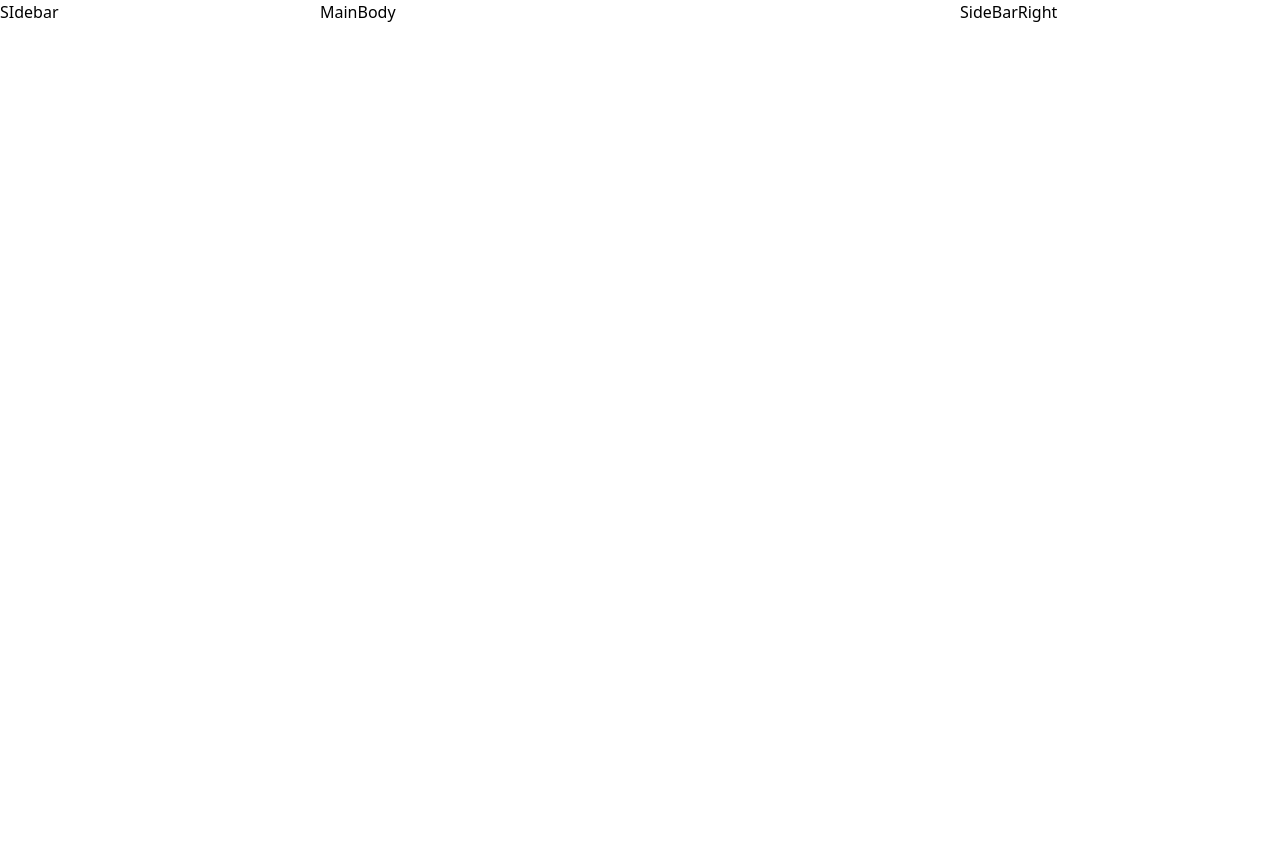
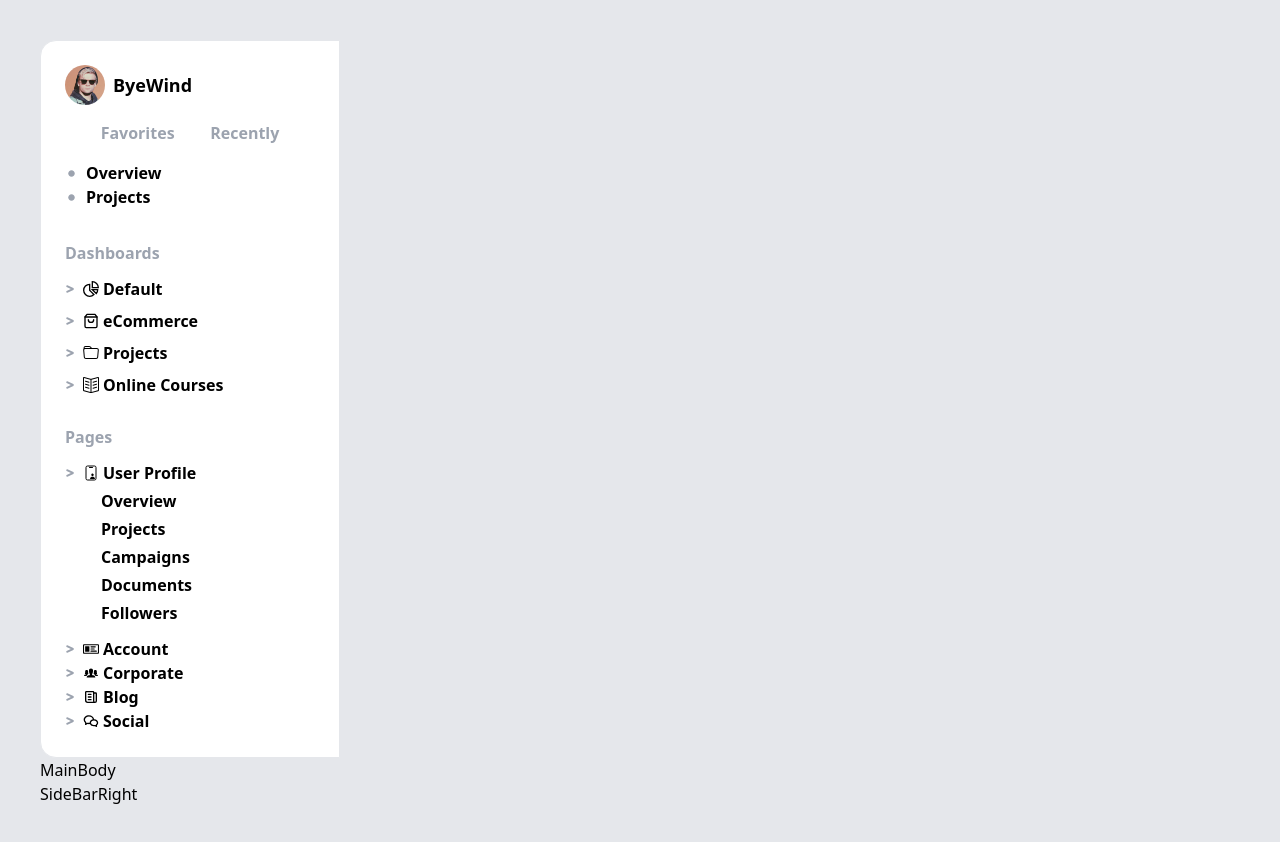
Before and after one commit to kamrankhancodes/splice-frontend-test, a React (Create React App) app: page /dashboard in a window 1280 px wide. Shown: the top 842 px of the page. Before the commit the page ends 800 px from the top, so only its background shows below. Built offline with nearby package versions, Linux system fonts and the light colour scheme.

Commit message:
left sidebar UI complete

```diff
--- a/package.json
+++ b/package.json
@@ -3,11 +3,13 @@
   "version": "0.1.0",
   "private": true,
   "dependencies": {
+    "@material-tailwind/react": "^1.2.5",
     "@testing-library/jest-dom": "^5.16.5",
     "@testing-library/react": "^13.4.0",
     "@testing-library/user-event": "^13.5.0",
     "react": "^18.2.0",
     "react-dom": "^18.2.0",
+    "react-icons": "^4.7.1",
     "react-router-dom": "^6.8.0",
     "react-scripts": "5.0.1",
     "web-vitals": "^2.1.4"
--- a/src/layout/SideBarRight.jsx
+++ b/src/layout/SideBarRight.jsx
@@ -1,9 +1,50 @@
 import React from 'react'
 
 const SideBarRight = () => {
-  return (
-    <div className=' w-full md:w-1/4'>SideBarRight</div>
-  )
+    return (
+        <div className=' w-full md:w-1/4'>SideBarRight
+{/*
+            <Accordion open={open === 1} icon={<Icon id={1} open={open} />}>
+                <AccordionHeader onClick={() => handleOpen(1)}>
+                    a
+                </AccordionHeader>
+                <AccordionBody>
+                   a
+                </AccordionBody>
+            </Accordion>
+            <Accordion open={open === 2} icon={<Icon id={2} open={open} />}>
+                <AccordionHeader onClick={() => handleOpen(2)}>
+                    How to use Material Tailwind?
+                </AccordionHeader>
+                <AccordionBody>
+                    We&apos;re not always in the position that we want to be at.
+                    We&apos;re constantly growing. We&apos;re constantly making mistakes.
+                    We&apos;re constantly trying to express ourselves and actualize our
+                    dreams.
+                </AccordionBody>
+            </Accordion>
+            <Accordion open={open === 3} icon={<Icon id={3} open={open} />}>
+                <AccordionHeader onClick={() => handleOpen(3)}>
+                    What can I do with Material Tailwind?
+                </AccordionHeader>
+                <AccordionBody>
+                    We&apos;re not always in the position that we want to be at.
+                    We&apos;re constantly growing. We&apos;re constantly making mistakes.
+                    We&apos;re constantly trying to express ourselves and actualize our
+                    dreams.
+                </AccordionBody>
+            </Accordion> */}
+
+
+
+
+
+
+
+
+
+        </div>
+    )
 }
 
 export default SideBarRight
--- a/src/layout/SidebarLeft.jsx
+++ b/src/layout/SidebarLeft.jsx
@@ -1,8 +1,135 @@
-import React from 'react'
+
+import { GoPrimitiveDot } from "react-icons/go";
+import { FaGreaterThan, } from "react-icons/fa";
+import { GrPieChart } from "react-icons/gr";
+import { FiShoppingBag } from "react-icons/fi";
+import { BsFolder } from "react-icons/bs";
+import { SlBookOpen } from "react-icons/sl";
+import { IoIdCardOutline } from "react-icons/io5";
+import { RxIdCard } from "react-icons/rx";
+import { IoIosPeople } from "react-icons/io";
+import { TbNews } from "react-icons/tb";
+import { RiWechatLine } from "react-icons/ri";
+
+
 
 const SidebarLeft = () => {
+
+
   return (
-    <div className='w-full md:w-1/4'>SIdebar</div>
+    <aside className='justify-star font-semibold w-full flex-wrap md:w-1/4 bg-white overflow-hidden border border-r-gray-200 rounded-l-2xl'>
+      <div className='m-6'>
+        <span className='flex '>
+          <img className="w-10 h-10 rounded-full" src={process.env.PUBLIC_URL + "/assets/images/profile-picture-5.jpg"} alt="Rounded avatar" />
+          <p className='text-lg font-semibold  my-auto pl-2'>ByeWind</p>
+        </ span>
+        <div className="pb-4">
+          <span className='flex text-center justify-evenly py-4'>
+            <p className='font-lg text-gray-400 width-full'>
+              Favorites
+            </p>
+            <p className='font-lg text-gray-400 width-full'>
+              Recently
+            </p>
+          </span>
+          <ul>
+            <li className='flex'>
+              < GoPrimitiveDot className='my-auto text-gray-400 mr-2' size={13} />
+              Overview
+            </li>
+            <li className='flex'>
+              < GoPrimitiveDot className='my-auto text-gray-400 mr-2' size={13} />
+              Projects
+            </li>
+          </ul>
+        </div>
+        <div className='my-4'>
+
+          <p className='font-lg text-gray-400 width-full mb-3'>
+            Dashboards
+          </p>
+          <ul className='pb-3'>
+            <li className='flex mb-2'>
+              < FaGreaterThan className='text-gray-400 my-auto mr-2' size={10} />
+              <span className='flex'>
+                < GrPieChart className='my-auto mr-1' />
+                Default
+              </span>
+            </li>
+            <li className='flex mb-2'>
+              < FaGreaterThan className='text-gray-400 my-auto mr-2 ' size={10} />
+              <span className='flex'>
+                < FiShoppingBag className='my-auto mr-1' />
+                eCommerce
+              </span>
+            </li>
+            <li className='flex mb-2'>
+              < FaGreaterThan className='text-gray-400 my-auto mr-2' size={10} />
+              <span className='flex'>
+                < BsFolder className='my-auto mr-1' />
+                Projects
+              </span>
+            </li>
+            <li className='flex mb-21'>
+              < FaGreaterThan className='text-gray-400 my-auto mr-2' size={10} />
+              <span className='flex'>
+                < SlBookOpen className='my-auto mr-1' />
+                Online Courses
+              </span>
+            </li>
+          </ul>
+        </div>
+        <div className='my-4'>
+
+          <p className='font-lg text-gray-400 width-full mb-3'>
+            Pages
+          </p>
+          <ul>
+            <li className='flex flex-wrap mb-2'>
+              <span className='flex'>
+                < FaGreaterThan className='text-gray-400 my-auto mr-2' size={10} />
+                < IoIdCardOutline className='my-auto mr-1' />
+                User Profile
+
+              </span>
+              <ul className=' w-full mx-auto'>
+                <li className='pl-9 my-1 hover:bg-gray-200 rounded hover:border-2 hover:border-l-black cursor-pointer'>Overview</li>
+                <li className='pl-9 my-1 hover:bg-gray-200 rounded hover:border-2 hover:border-l-black cursor-pointer'>Projects</li>
+                <li className='pl-9 my-1 hover:bg-gray-200 rounded hover:border-2 hover:border-l-black cursor-pointer'>Campaigns</li>
+                <li className='pl-9 my-1 hover:bg-gray-200 rounded hover:border-2 hover:border-l-black cursor-pointer'>Documents</li>
+                <li className='pl-9 my-1 hover:bg-gray-200 rounded hover:border-2 hover:border-l-black cursor-pointer'>Followers</li>
+              </ul>
+            </li>
+          </ul>
+          <span className='flex'>
+            < FaGreaterThan className='text-gray-400 my-auto mr-2' size={10} />
+            < RxIdCard className='my-auto mr-1' />
+            Account
+
+          </span>
+          <span className='flex'>
+            < FaGreaterThan className='text-gray-400 my-auto mr-2' size={10} />
+            < IoIosPeople className='my-auto mr-1' />
+            Corporate
+
+          </span>
+          <span className='flex'>
+            < FaGreaterThan className='text-gray-400 my-auto mr-2' size={10} />
+            < TbNews className='my-auto mr-1' />
+            Blog
+
+          </span>
+          <span className='flex'>
+            < FaGreaterThan className='text-gray-400 my-auto mr-2' size={10} />
+            < RiWechatLine className='my-auto mr-1' />
+            Social
+
+          </span>
+        </div>
+
+
+      </div>
+    </aside>
   )
 }
 
--- a/src/routes/Dashboard.jsx
+++ b/src/routes/Dashboard.jsx
@@ -5,10 +5,13 @@ import SideBarRight from '../layout/SideBarRight'
 
 const Dashboard = () => {
   return (
-    <div className='w-full flex flex-wrap'>
+    <div className=' flex flex-wrap bg-gray-200'>
+      <div className='w-full p-4 m-6 rounded-2xl'>
+
       <SidebarLeft />
       <MainBody />
       <SideBarRight />
+      </div>
     </div>
   )
 }
```
Also changed, not shown: public/assets/images/profile-picture-5.jpg (added), 1 other file (tests, documents, lock files or other folders).
